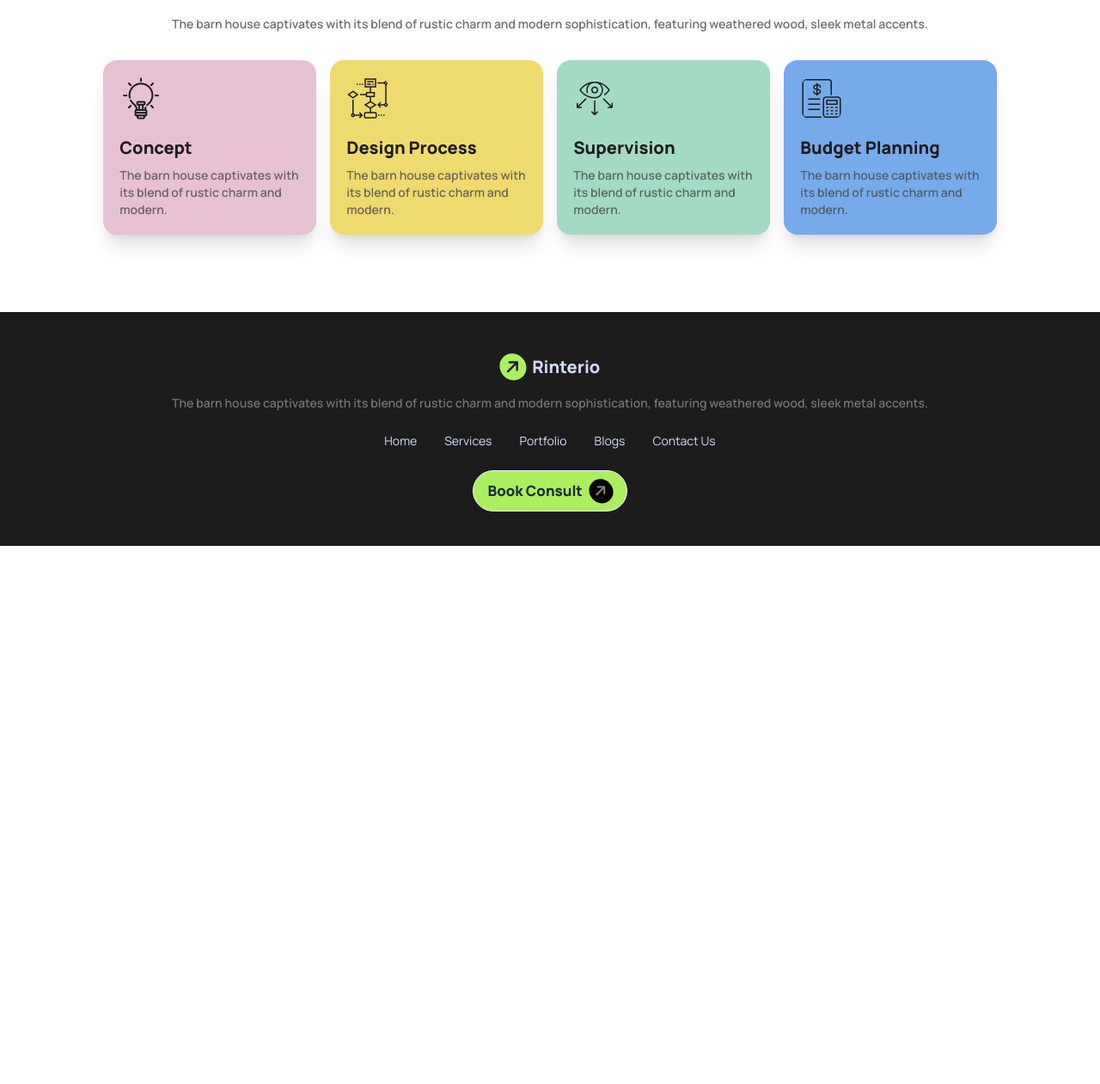
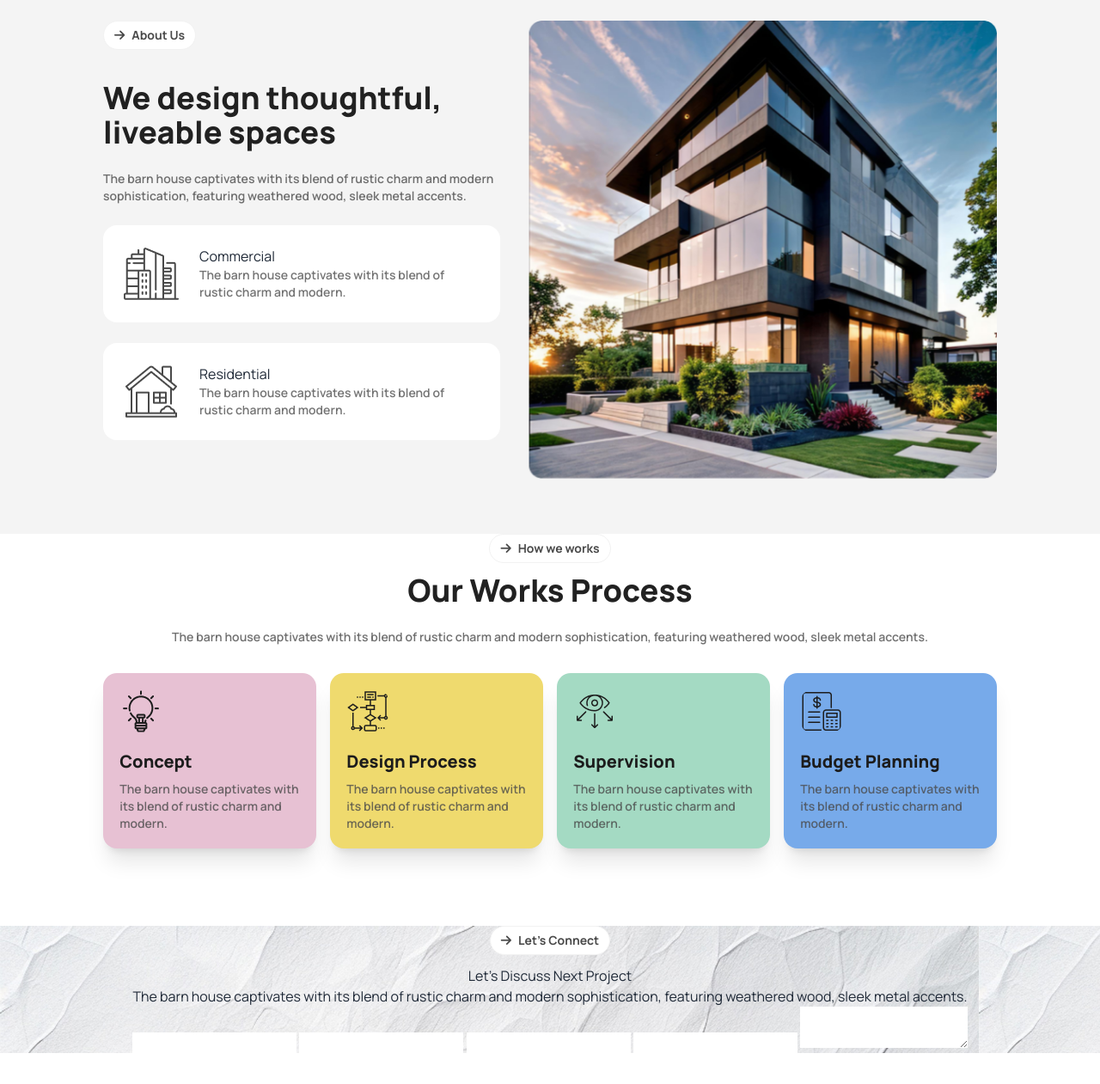
Before and after one commit to SMMuntasir/Assignment-3, a plain HTML site: page index.html in a window 1280 px wide. Shown: the part 739-2000 px from the top of the page at 86% size. Before the commit the page ends 1374 px from the top, so only its background shows below. Drawn offline with nearby package versions, Linux system fonts and the light colour scheme.

Commit message:
added 2nd page and some of let's connect

```diff
--- a/index.html
+++ b/index.html
@@ -21,7 +21,7 @@
 </style>
 </head>
 <body class="main-font">
-    <header class="lg:mx-[120px] mb-[90px]">
+    <header class="lg:mx-[120px] mb-[90px] ">
         <nav>
           <div class="navbar bg-base-100 relative">
             <div class="navbar-start">
@@ -69,7 +69,7 @@
             </div>
           </div>
         </nav>
-        <div class="flex flex-col text-center gap-6">
+        <div class="flex flex-col text-center gap-6 mx-[1.5rem]">
             <img class="mx-auto w-[400px] " src="assets/banner.png" alt="">
         <h1 class="text-5xl font-extrabold text-[#212121]">A barn house of this design has a striking appearance</h1>
         <p class="text-sm font-semibold text-[#494949ca]">The barn house captivates with its blend of rustic charm and modern sophistication, featuring weathered wood, sleek metal accents, and large windows that flood the space with natural light.</p>
@@ -78,9 +78,44 @@
         </div>
         </div>
     </header>
+
     <main>
-        <section class="flex flex-col items-center lg:mx-[120px] mb-[90px] ">
-            <div class="badge p-3 mb-3"><i class="fa-solid fa-arrow-right rounded-[50%] mr-2 "></i>How we works</div>
+
+      <!-- We design thoughtful, liveable spaces -->
+      <section class="relative bg-[#f4f4f4]">
+        <img class="hidden lg:flex" src="assets/Vector.png" alt="">
+        <div class="mx-[1.5rem] lg:mx-[120px] lg:flex gap-8 lg:py-16">
+          <div class="flex flex-col gap-6 ">
+            <div class="badge p-3 mb-3 py-4 font-bold text-[#494949]"><i class="fa-solid fa-arrow-right rounded-[50%] mr-2 "></i>About Us</div>
+            <h1 class="text-4xl font-black text-[#212121]">We design thoughtful, liveable spaces</h1>
+            <p class="text-sm font-semibold text-[#494949ca]">The barn house captivates with its blend of rustic charm and
+              modern sophistication, featuring weathered wood, sleek metal accents.</p>
+
+            <div class="flex p-6 bg-white rounded-2xl gap-6">
+              <img src="assets/commercial.png" alt="">
+              <div>
+                <h5>Commercial</h5>
+                <p class="text-sm font-semibold text-[#737373]">The barn house captivates with its blend of rustic charm and modern.</p>
+              </div>
+            </div>
+
+            <div class="flex p-6 bg-white rounded-2xl gap-6">
+              <img src="assets/residential.png" alt="">
+              <div>
+                <h5>Residential</h5>
+                <p class="text-sm font-semibold text-[#737373]">The barn house captivates with its blend of rustic charm and modern.</p>
+              </div>
+            </div>
+          </div>
+          <div class="size-full ">
+            <img class="" src="assets/Rectangle.png" alt="">
+          </div>
+        </div>
+      </section>
+
+      <!-- Our Works Process -->
+      <section class="flex flex-col items-center lg:mx-[120px] mb-[90px] mx-[1.5rem]">
+        <div class="badge p-3 mb-3 py-4 font-bold text-[#494949]"><i class="fa-solid fa-arrow-right rounded-[50%] mr-2 "></i>How we works</div>
         <h1 class="mb-6 text-4xl font-extrabold text-[#212121]">Our Works Process</h1>
         <p class="text-sm font-semibold text-[#494949ca] mb-8">The barn house captivates with its blend of rustic charm and modern sophistication, featuring weathered wood, sleek metal accents.</p>
         <div class="flex flex-col lg:flex-row gap-4 ">
@@ -139,10 +174,23 @@
         </div>
     </section>
 
-        <section>
-
+    <!-- Let’s Discuss Next Project -->
+    <section class="bg-[url('/assets/bg.jpg')]">
+      <div class="flex flex-col items-center lg:mx-[120px] mb-[90px] mx-[1.5rem]">
+        <div class="badge p-3 mb-3 py-4 font-bold text-[#494949]"><i class="fa-solid fa-arrow-right rounded-[50%] mr-2 "></i>Let’s Connect</div>
+      <h1>Let’s Discuss Next Project</h1>
+      <p>The barn house captivates with its blend of rustic charm and modern sophistication, featuring weathered wood, sleek metal accents.</p>
+      <div>
+        <input type="text" name="" id="">
+        <input type="text" name="" id="">
+        <input type="text" name="" id="">
+        <input type="text" name="" id="">
+        <textarea name="" id=""></textarea>
+      </div>
+      </div>
     </section>
     </main>
+
     <footer class=" footer footer-center bg-primary text-primary-content p-10 bg-[#1C1C1C]">
       <div>
         <a class="btn btn-ghost text-xl font-extrabold"><i class="fa-solid fa-arrow-right rounded-[50%] rotate-[-45deg] bg-[#ABEF5F] text-[#212121] p-1.5 "></i>Rinterio</a>
```
Lines whose indentation alone changed are shown as unchanged.
